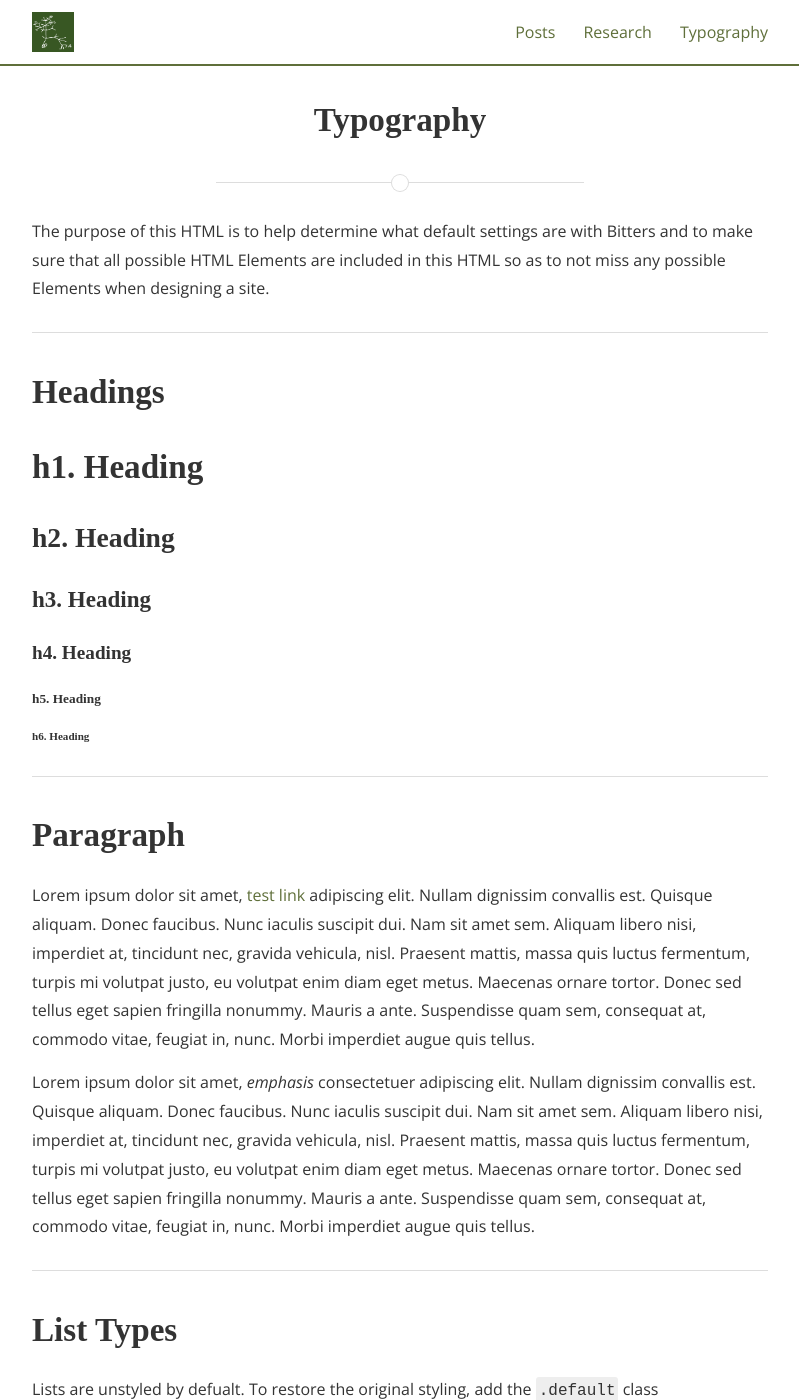
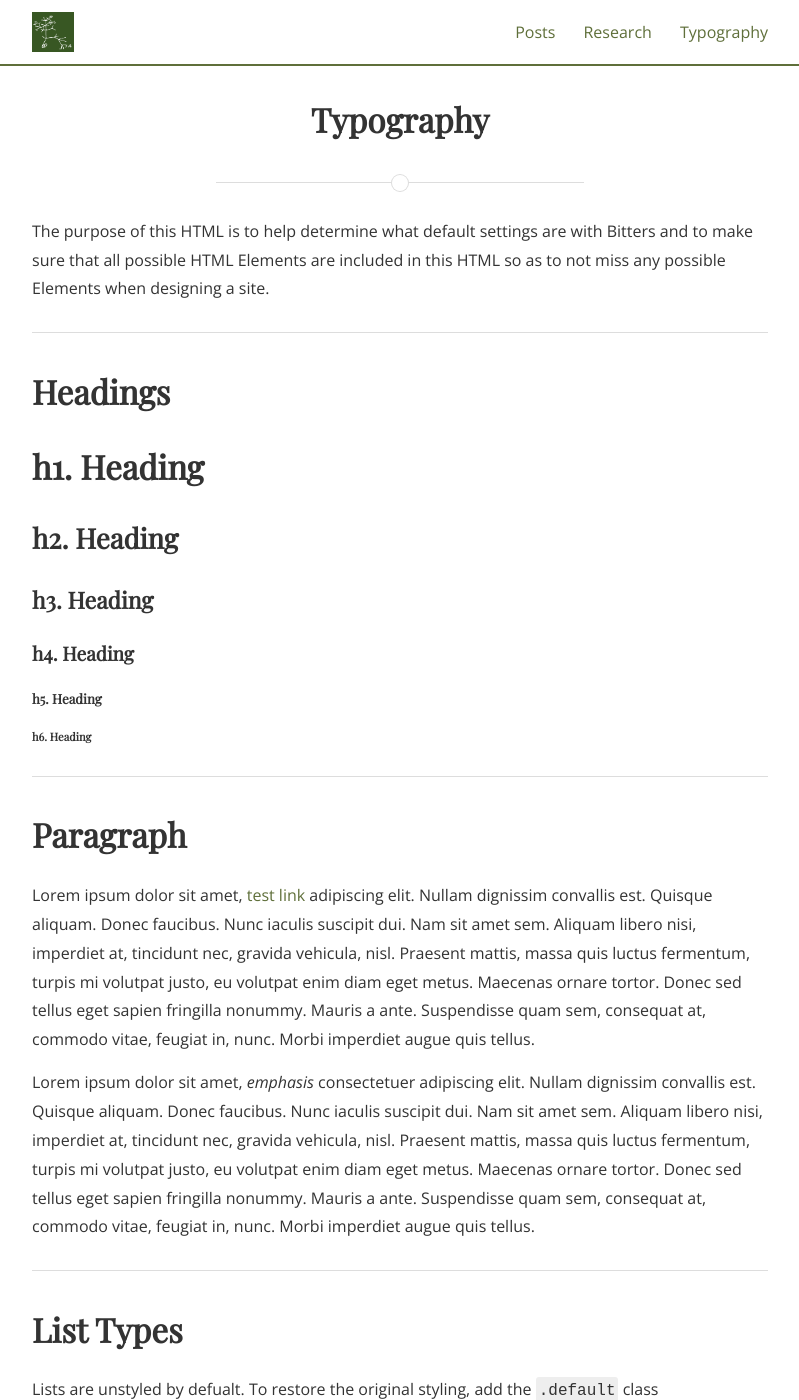
Before and after one commit to SeanASAnderson/SeanASAnderson.github.io, a Jekyll site: the page built from typography.md, in a window 1280 px wide and 1400 px high. Shown: the whole window, without its empty margins (240-1039 px from the left). Built offline with Jekyll 4.4.1, drawn with Linux system fonts in a browser that asks for light colours; nearby versions of some CDN libraries; some web fonts are replaced.

Commit message:
playing withfonts

```diff
--- a/_sass/base/_variables.scss
+++ b/_sass/base/_variables.scss
@@ -1,13 +1,15 @@
 // Google Fonts
 @import url(//fonts.googleapis.com/css?family=Roboto+Slab:400,700,300|Roboto:400,700,300|Open+Sans:300italic,400italic,600italic,700italic,800italic,400,800,700,600,300);
 @import url('https://fonts.googleapis.com/css2?family=Benne&display=swap');
+@import url('https://fonts.googleapis.com/css2?family=Playfair+Display&display=swap');
 
 // Typography
 $base-font-family: "Open Sans", "Helvetica Neue", "Helvetica", "Roboto", "Arial", sans-serif; // $helvetica;
 // original settings: $heading-font-family: Roboto Slab", "Helvetica Neue", "Helvetica", "Arial", sans-serif;
 // $base-font-family;
 // new settings
-$heading-font-family: 'Benne', serif;
+// $heading-font-family: 'Benne', serif;
+$heading-font-family: 'Playfair Display', serif;
 
 // Font Sizes
 $base-font-size: $em-base; // 16px
```
